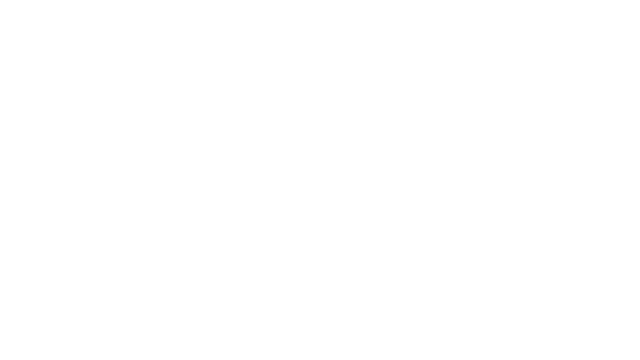
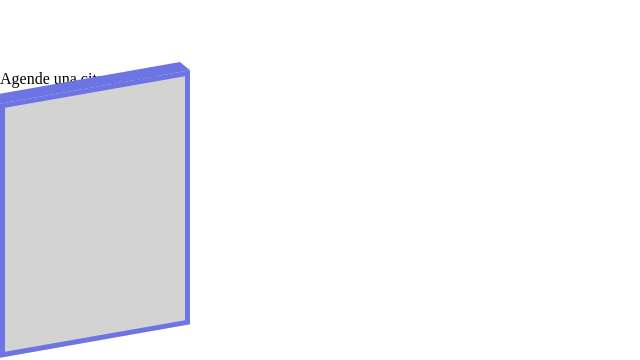
Before and after one commit to LTovarAlc/SaludTotal-, a React (Create React App) app: page / in a window 1280 px wide. Shown: the part 2321-2681 px from the top of the page, without its empty margins (0-640 px from the left). Before the commit the page ends 2392 px from the top, so only its background shows below. Built offline with nearby package versions, Linux system fonts and the light colour scheme; no server answers.

Commit message:
add section date

```diff
--- /dev/null
+++ b/src/components/date/date.jsx
@@ -0,0 +1,13 @@
+import Instructions from "../instructions/instructions"
+import "./date.css"
+
+const Date = () => {
+    return(
+        <section className="date">
+            <h6>Agende una cita con nosotros</h6>
+            <Instructions/>
+        </section>
+    )
+}
+
+export default Date
--- /dev/null
+++ b/src/components/instructions/instructions.css
@@ -0,0 +1,61 @@
+.cardInstructions {
+    width: 190px;
+    height: 254px;
+    background: lightgrey;
+    position: relative;
+    transform: skewY(-10deg);
+    border: 5px solid #6d74e3;
+    box-sizing: border-box;
+    transition: all 0.3s;
+  }
+
+  .cardInstructions::before {
+    content: '';
+    width: 10px;
+    height: 254px;
+    background: #6d74e3;
+    position: absolute;
+    top: -5px;
+    left: -14.7px;
+    transform-origin: right;
+    transform: skewY(45deg);
+    border: none;
+    transition: all 0.5s;
+  }
+
+  .cardInstructions::after {
+    content: '';
+    height: 10px;
+    width: 190px;
+    background: #6d74e3;
+    position: absolute;
+    top: -14.7px;
+    left: -5px;
+    transform-origin: bottom;
+    transform: skewX(45deg);
+    border: none;
+    transition: all 0.5s;
+  }
+
+  .cardInstructions:hover {
+    transform: skewY(0deg);
+  }
+
+  .cardInstructions:hover::before {
+    width: 0px;
+    height: 249px;
+    left: 0;
+    top: 0.1px;
+  }
+
+  .cardInstructions:hover::after {
+    width: 184px;
+    height: 0px;
+    left: 0.1px;
+    top: 0;
+  }
+
+  .card__content {
+    padding: 10px;
+    color: #323232;
+  }
--- /dev/null
+++ b/src/components/instructions/instructions.jsx
@@ -0,0 +1,13 @@
+import "./instructions.css";
+
+const Instructions = () => {
+  return (
+    <div class="cardInstructions">
+      <div class="card__instructions">
+        <div></div>
+      </div>
+    </div>
+  );
+};
+
+export default Instructions;
--- a/src/pages/home/home.jsx
+++ b/src/pages/home/home.jsx
@@ -1,6 +1,7 @@
 import Banner from "../../components/banner/banner"
 import Header from "../../components/header/header"
 import Services from "../../components/services/services"
+import Date from "../../components/date/date"
 import React from "react"
 import "./home.css"
 import Location from "../../components/location/location"
@@ -12,6 +13,7 @@
             <Banner/>
             <Services/>
             <Location/>
+            <Date/>
         </section>
     )
 
```
Also changed, not shown: src/components/date/date.css (added).
